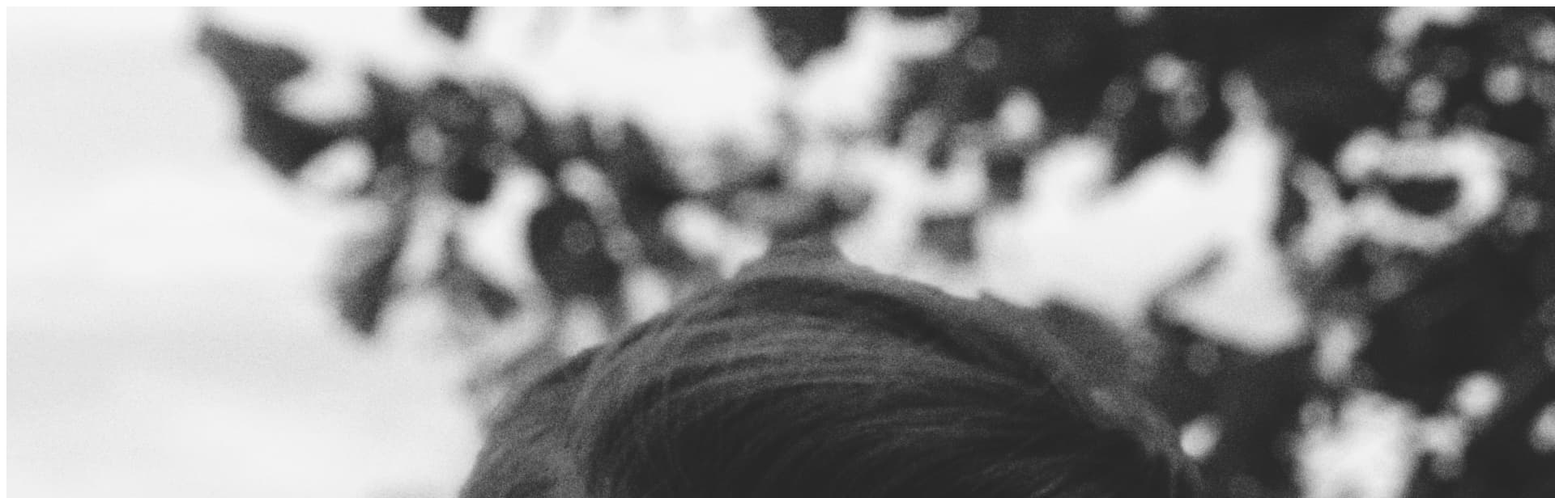
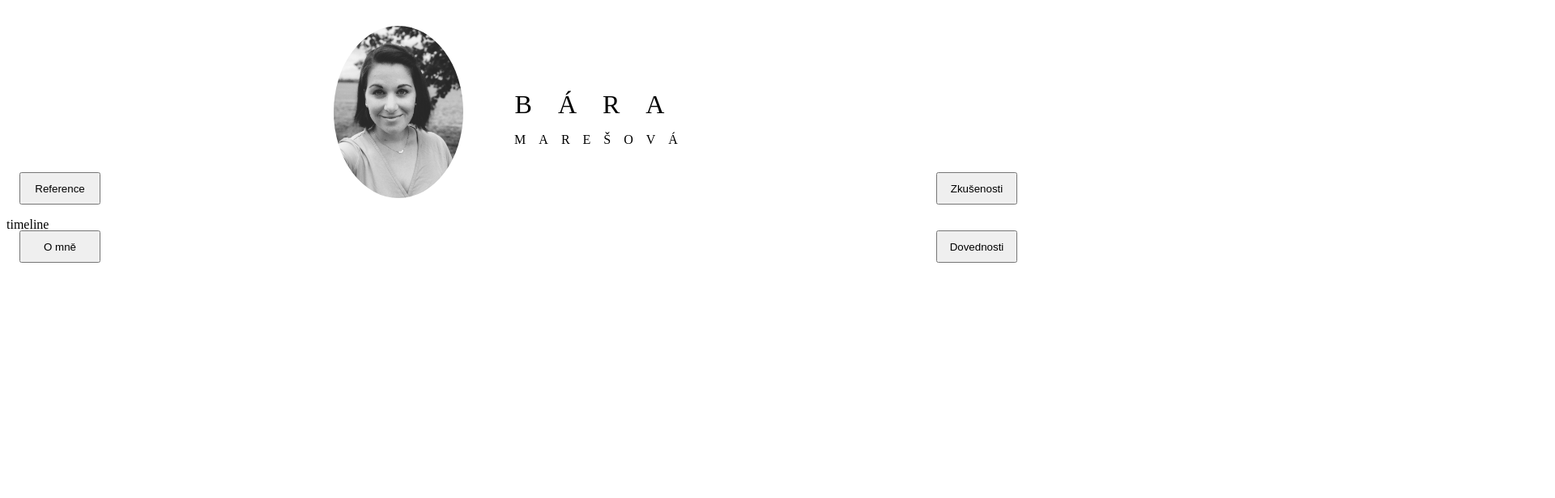
Before and after one commit to BaraMaresova/portfolio, a React (Create React App) app in the folder baramaresova/: page /#/ in a window 1280 px wide. Shown: the top 616 px of the page at 81% size, 1920 px wide, since content can reach past the window. Built offline with nearby package versions, Linux system fonts and the light colour scheme.

Commit message:
react router, navbar, buttoins

```diff
--- a/baramaresova/package.json
+++ b/baramaresova/package.json
@@ -8,6 +8,7 @@
     "@testing-library/user-event": "^12.6.3",
     "react": "^17.0.1",
     "react-dom": "^17.0.1",
+    "react-router-dom": "^5.2.0",
     "react-scripts": "4.0.2",
     "web-vitals": "^1.1.0"
   },
--- a/baramaresova/src/App.js
+++ b/baramaresova/src/App.js
@@ -1,7 +1,15 @@
+import React from 'react';
+import { HashRouter as Router, Switch } from 'react-router-dom';
 import { Homepage } from '../src/pages/Homepage.jsx';
 
 function App() {
-  return <Homepage />;
+  return (
+    <Router>
+      <Switch>
+        <Homepage />
+      </Switch>
+    </Router>
+  );
 }
 
 export default App;
--- a/baramaresova/src/components/Header/Header.jsx
+++ b/baramaresova/src/components/Header/Header.jsx
@@ -1,12 +1,19 @@
 import React from 'react';
 import Foto from '../../images/resized.jpg';
+import { Navigation } from '../Navigation/Navigation.jsx';
+import './header.css';
 
 export const Header = () => {
   return (
     <div className="header">
-      <img className="titlePhoto" src={Foto} alt="Má fotografie" />
-      <span className="name">Bára</span>
-      <span className="surname">Marešová</span>
+      <div className="namePhoto">
+        <img className="titlePhoto" src={Foto} alt="Má fotografie" />
+        <span className="titleName">
+          <span className="name">Bára</span>
+          <span className="surname">Marešová</span>
+        </span>
+      </div>
+      <Navigation />
     </div>
   );
 };
--- /dev/null
+++ b/baramaresova/src/components/Header/header.css
@@ -0,0 +1,33 @@
+/* .header {
+  display: flex;
+} */
+
+.namePhoto {
+  display: flex;
+  justify-content: center;
+}
+
+.titleName {
+  display: flex;
+  flex-direction: column;
+  align-items: center;
+  justify-content: center;
+  margin: 24px;
+  text-transform: uppercase;
+}
+
+.titlePhoto {
+  width: 160px;
+  margin: 24px;
+  border-radius: 50%;
+}
+
+.name {
+  letter-spacing: 2rem;
+  margin: 16px;
+  font-size: 2rem;
+}
+
+.surname {
+  letter-spacing: 1rem;
+}
--- /dev/null
+++ b/baramaresova/src/components/Navigation/NavButton/NavButton.jsx
@@ -0,0 +1,13 @@
+import React from 'react';
+import { useHistory } from 'react-router-dom';
+import './navButton.css';
+
+export const NavButton = (props) => {
+  const { push } = useHistory();
+
+  return (
+    <button className={props.className} onClick={() => push(`/${props.id}`)}>
+      {props.navItem}
+    </button>
+  );
+};
--- /dev/null
+++ b/baramaresova/src/components/Navigation/NavButton/navButton.css
@@ -0,0 +1,33 @@
+/* .navUrl {
+  width: 100%;
+  text-decoration: none;
+  color: black;
+  margin: 0;
+  padding: auto;
+} */
+
+.navButton {
+  height: 40px;
+  width: 100px;
+  position: absolute;
+}
+
+.navButton_leftTop {
+  left:16px;
+  top:16px;
+}
+
+.navButton_rightTop {
+  right:16px;
+  top:16px;
+}
+
+.navButton_leftBottom {
+  left:16px;
+  bottom:16px;
+}
+
+.navButton_rightBottom {
+  right:16px;
+  bottom:16px;
+}
--- /dev/null
+++ b/baramaresova/src/components/Navigation/Navigation.jsx
@@ -0,0 +1,30 @@
+import React from 'react';
+import { NavButton } from './NavButton/NavButton.jsx';
+import './navigation.css';
+
+export const Navigation = () => {
+  return (
+    <div className="navigation">
+      <NavButton
+        className="navButton navButton_leftTop"
+        id="about"
+        navItem="O mně"
+      />
+      <NavButton
+        className="navButton navButton_leftBottom"
+        id="references"
+        navItem="Reference"
+      />{' '}
+      <NavButton
+        className="navButton navButton_rightBottom"
+        id="experiences"
+        navItem="Zkušenosti"
+      />
+      <NavButton
+        className="navButton navButton_rightTop"
+        id="skills"
+        navItem="Dovednosti"
+      />
+    </div>
+  );
+};
--- /dev/null
+++ b/baramaresova/src/components/Navigation/navigation.css
@@ -0,0 +1,3 @@
+.navigation {
+  position: relative;
+}
--- a/baramaresova/src/pages/Homepage.jsx
+++ b/baramaresova/src/pages/Homepage.jsx
@@ -5,7 +5,7 @@ export const Homepage = () => {
   return (
     <>
       <Header />
-      <div>HomePage</div>
+      <div>timeline</div>
     </>
   );
 };
```
Also changed, not shown: baramaresova/src/components/Timeline/Timeline.jsx (added, +8 -0 lines), baramaresova/src/components/Timeline/timeline.css (added), 1 other file (tests, documents, lock files or other folders).
